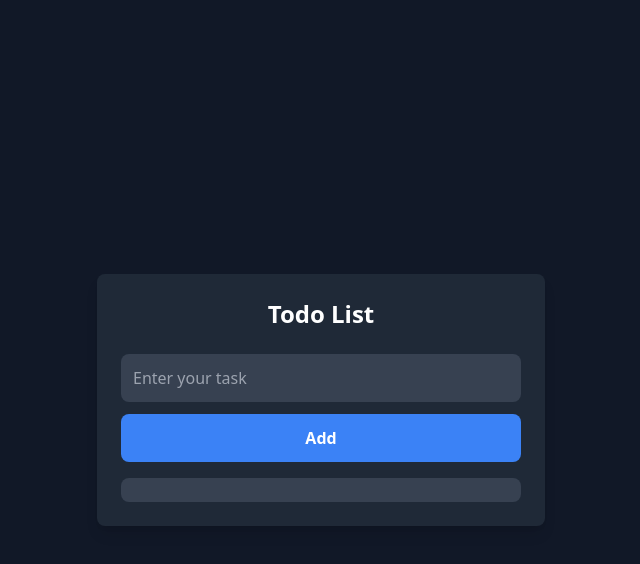
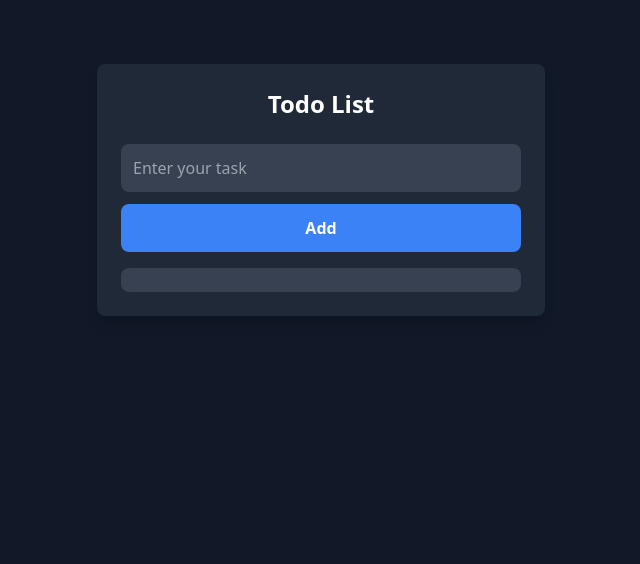
Before and after one commit to Master-utsav/Render-Todo, a plain HTML site: page index.html in a window 1280 px wide. Shown: the whole page, without its empty margins (319-959 px from the left). Drawn offline with nearby package versions, Linux system fonts and the light colour scheme.

Commit message:
fixing_overflow

```diff
--- a/index.html
+++ b/index.html
@@ -8,8 +8,8 @@
     <script src="https://cdn.tailwindcss.com"></script>
 </head>
 
-<body class="bg-gray-900 text-white h-screen flex items-center justify-center">
-    <div class="w-full max-w-md bg-gray-800 rounded-lg shadow-lg p-6">
+<body class="bg-gray-900 text-white  overflow-y-auto">
+    <div class="w-full max-w-md bg-gray-800 rounded-lg shadow-lg p-6 mt-16 mx-auto">
         <h1 class="text-2xl font-bold text-center mb-6">Todo List</h1>
         <div class="mb-4">
             <input
```
